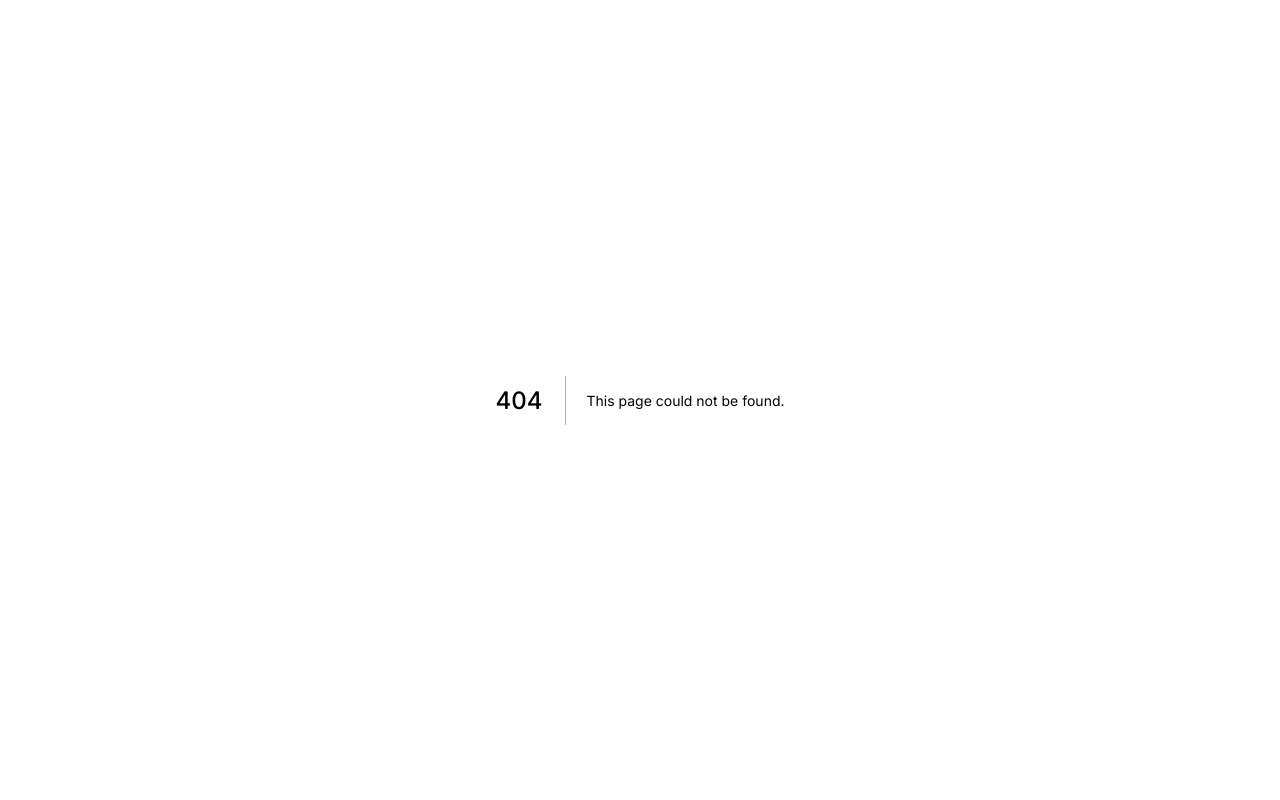
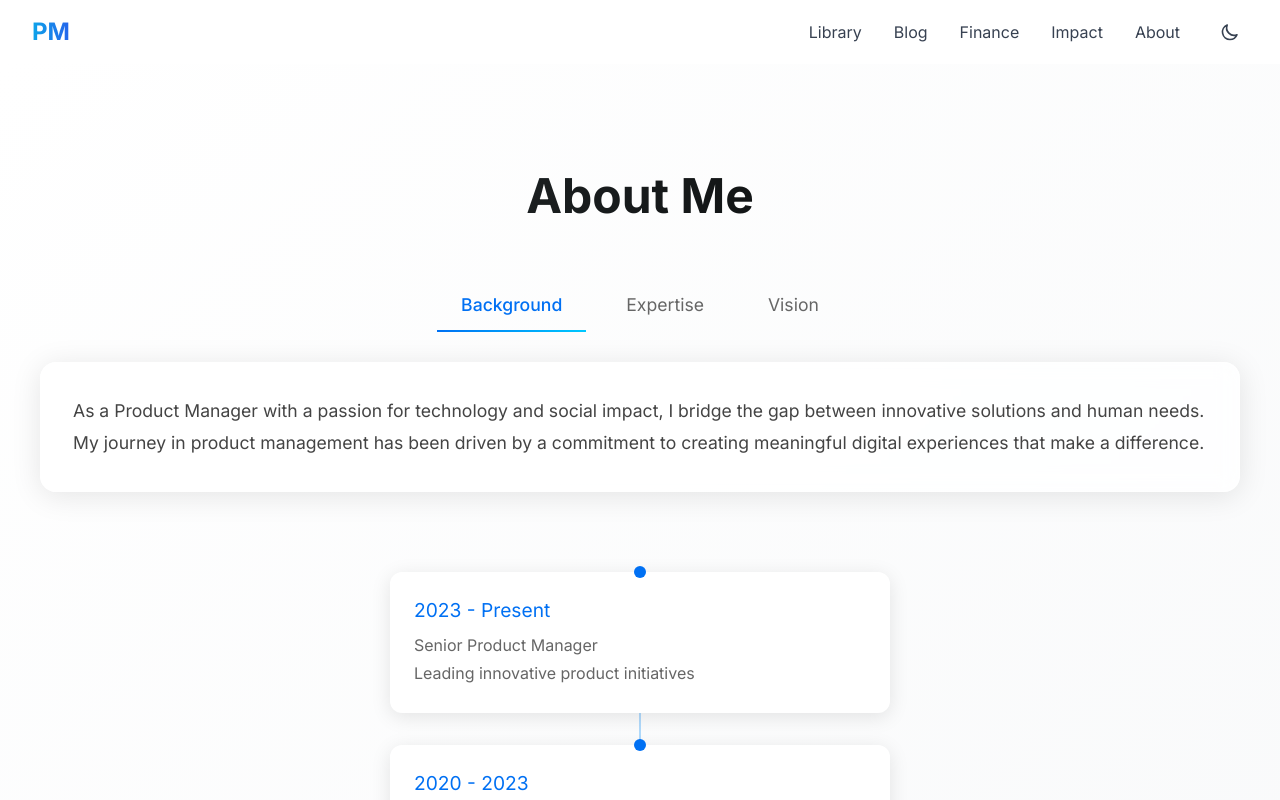
Before and after one commit to jonathankv/ht-catalyst, a Next.js app in the folder frontend/: page /about in a window 1280 px wide. Before the commit this address had no page. Shown: the top 800 px of the page. Built offline with nearby package versions, Linux system fonts and the light colour scheme.

Commit message:
fix the navigation

```diff
--- /dev/null
+++ b/frontend/pages/about.js
@@ -0,0 +1,13 @@
+import Navigation from '../components/Navigation';
+import About from '../components/About';
+
+export default function AboutPage() {
+  return (
+    <>
+      <Navigation />
+      <main className="pt-16"> {/* Add padding-top to account for fixed navigation */}
+        <About />
+      </main>
+    </>
+  );
+}
--- a/frontend/pages/finance.js
+++ b/frontend/pages/finance.js
@@ -1,8 +1,12 @@
 import FinanceTools from '../components/finance/FinanceTools';
 import AIAssistant from '../components/finance/AIAssistant';
+import Navigation from '../components/Navigation';
 
 export default function Finance() {
   return (
+    <>
+      <Navigation />
+      <main className="pt-16">
         <div className="max-w-7xl mx-auto px-4 sm:px-6 lg:px-8 py-12">
           <h1 className="section-title">Personal Finance Management</h1>
 
@@ -11,5 +15,7 @@ export default function Finance() {
             <AIAssistant />
           </div>
         </div>
+      </main>
+    </>
   );
 }
```
Lines whose indentation alone changed are shown as unchanged.
